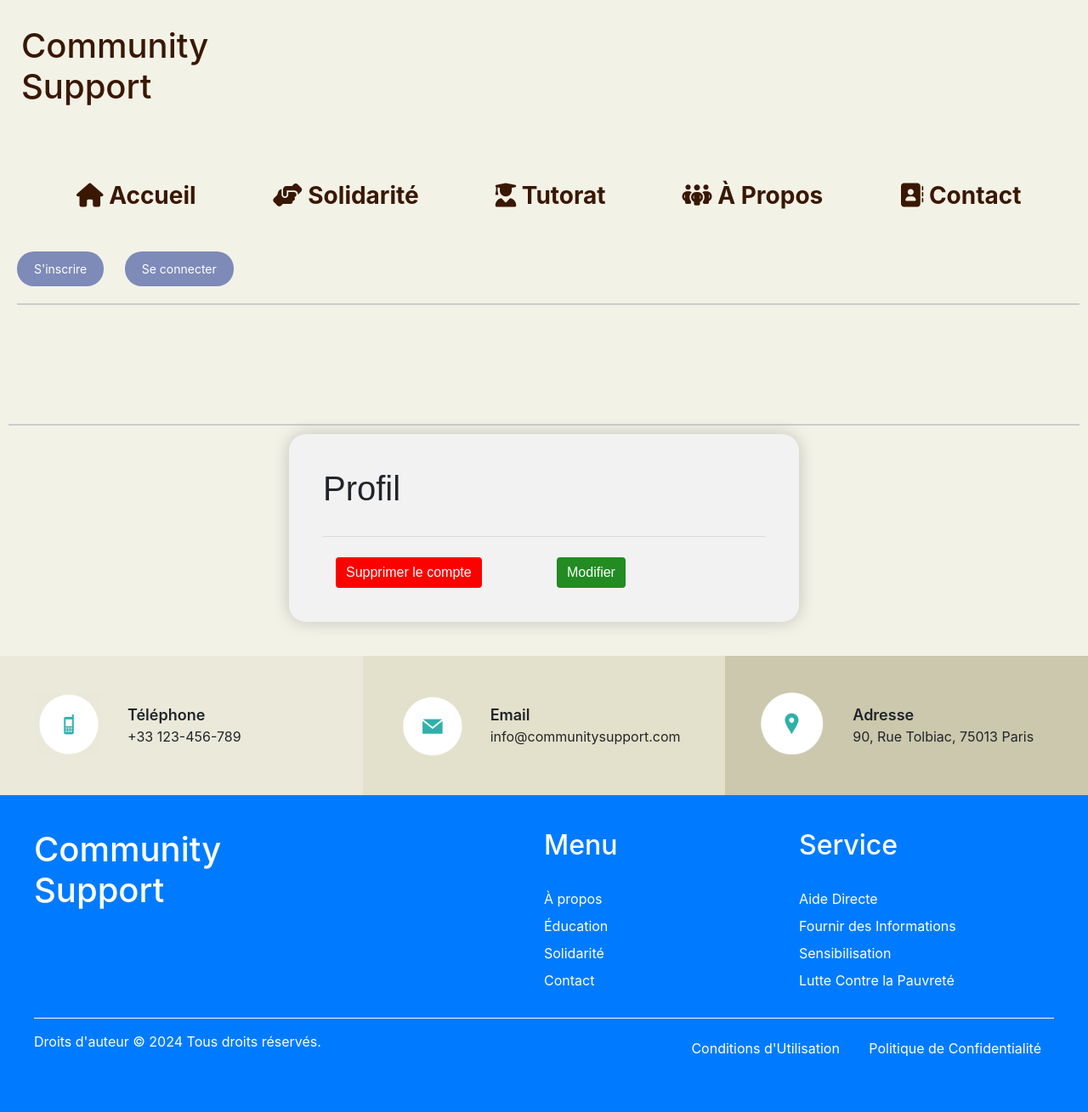
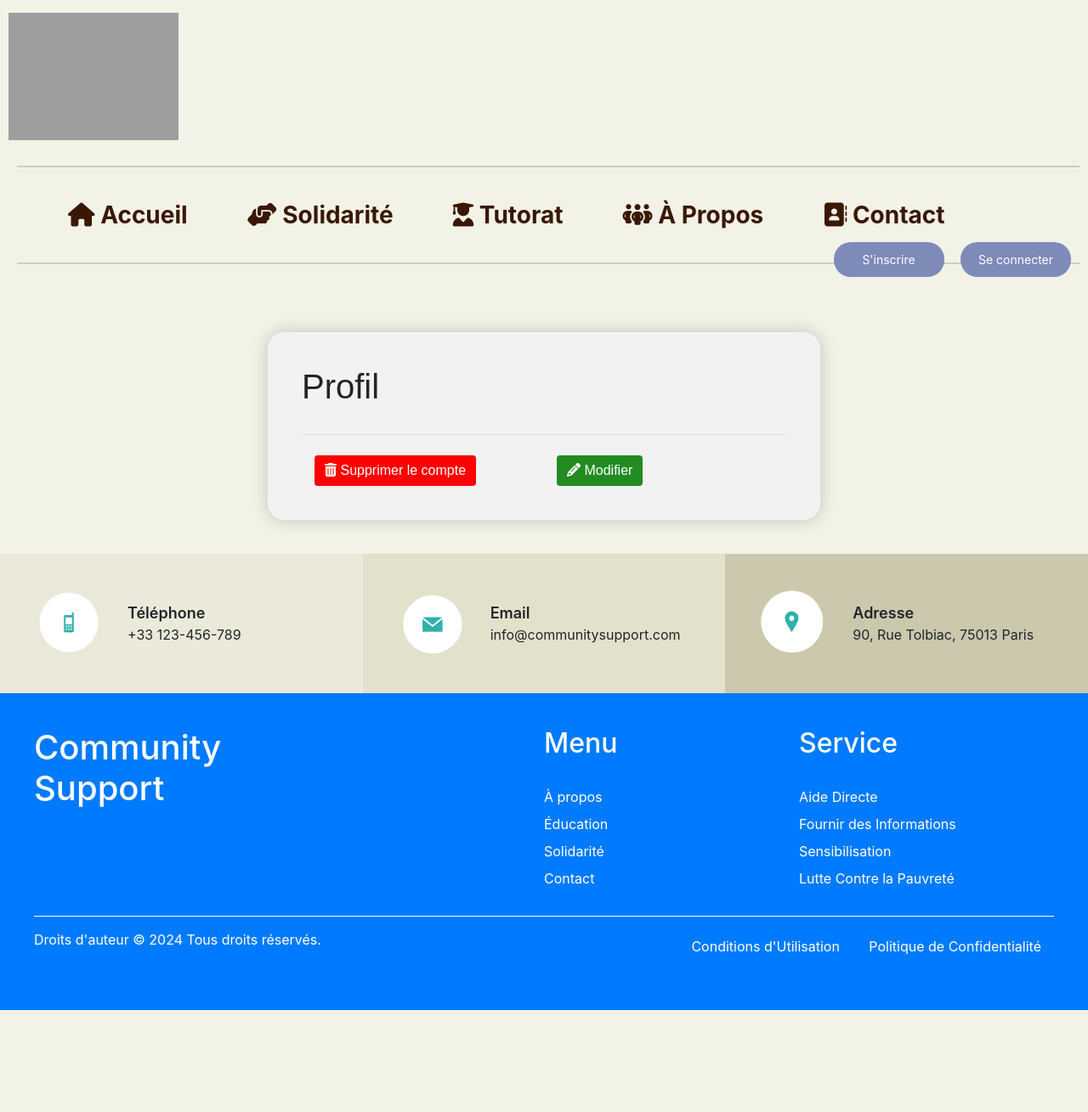
Before and after one commit to lilHmidou/community_support, a Symfony app: template templates/user/show.html.twig in a window 1280 px wide. Shown: the whole page at 85% size. After the commit the page ends 1189 px from the top, so only its background shows below. Run offline with Twig, Linux system fonts and the light colour scheme; the template is opened without the code that fills it, so the values that code supplies are empty; form fields are guessed from the names that the template uses; style sheets or scripts are compiled from the project's sources; some libraries are stand-ins or nearby versions; grey boxes are pictures that could not be loaded.

Commit message:
Update header and other pages with icons

```diff
--- a/assets/styles/form.css
+++ b/assets/styles/form.css
@@ -5,7 +5,7 @@
     padding: 40px; /* Un peu plus d'espace intérieur */
     border-radius: 20px; /* Bords plus arrondis */
     box-shadow: 0 0 20px rgba(0, 0, 0, 0.2); /* Ombre légèrement plus prononcée */
-    max-width: 600px; /* Réduit légèrement la largeur pour une meilleure lisibilité */
+    max-width: 650px; /* Réduit légèrement la largeur pour une meilleure lisibilité */
     margin: 0 auto;
     margin-bottom: 40px;
 }
@@ -55,6 +55,21 @@
 /* Style pour les boutons du formulaire au survol */
 .form-group button:hover {
     background-color: #0056b3;
+}
+
+button {
+    transition: transform 0.3s ease; /* Ajouter une transition sur la propriété transform */
+}
+
+button:hover {
+    transform: scale(1.1);
+}
+
+.btn-unstyled {
+    border: none;
+    background: none;
+    padding: 0;
+    color: red;
 }
 
 .custom-checkbox {
--- a/assets/styles/header.css
+++ b/assets/styles/header.css
@@ -1,17 +1,20 @@
-
-
 .header {
-    padding: 15px 0 120px 10px;
+    padding: 15px 0 80px 10px;
+    position: relative;
 }
 
 .logo {
-    font-size: 40px;
-    font-weight: bold;
-    color: #3A1700;
-    margin: 0;
-    padding: 15px;
-    padding-bottom: 40px;
+    width: 200px; /* Définit la largeur du logo */
+    height: auto; /* Maintient le ratio de l'image */
+    transition: transform 0.3s ease;
+    margin-right: 20px; /* Décalage vers la droite */
+    margin-bottom: 30px; /* Ajout d'espace en bas */
 }
+
+.logo:hover {
+    transform: scale(1.1); /* Fait grossir le logo lorsqu'il est survolé */
+}
+
 
 /* Sélecteur d'élément */
 nav a {
@@ -19,66 +22,67 @@ nav a {
     font-size: 28px;
     font-weight: bold;
     padding: 35px;
-    margin: 0 10px;
 }
 
-.header-btn {
+.btn-side {
+    top: 285px;
+    right: 0;
+    position: absolute;
+}
+
+.btn-header {
+    width: 130px;
+    transition: transform 0.3s ease;
     background-color: #7E8AB8;
     color: white;
     padding: 10px 20px;
     border-radius: 20px;
     font-size: 14px;
-    margin: 10px;
     border: none;
+    margin: 0 20px 0 -5px;
+}
+
+.btn-header:hover {
+    transform: scale(1.1); /* Fait grossir le logo lorsqu'il est survolé */
 }
 
 .separator {
     border: none;
     border-top: 2px solid #ccc;
-    margin: 10px;
-}
-
-
-/* Style pour le bouton de déclenchement du menu déroulant */
-.btn.dropdown-toggle {
-    background-color: transparent; /* Fond transparent */
-    color: #000; /* Couleur du texte */
-    border: none; /* Suppression de la bordure */
-    font-size: 30px; /* Taille de la police */
-    padding: 5px 10px; /* Espacement interne */
-    margin-left: -100px; /* Ajustement de la position vers la gauche */
-}
-
-.btn.dropdown-toggle:hover {
-    color: #007bff; /* Couleur du texte au survol */
+    margin: 0 10px;
 }
 
 /* Style pour le nav bar dès que le User est connecté */
 
 .navbar {
     position: absolute;
-    margin-bottom:-150px;
+    margin-bottom: -150px;
     display: flex;
 }
 
-.navbar .menu{
+.navbar .menu {
     position: absolute;
-    top: -100px;
-    right:50px;
+    top: -105px;
+    right: 50px;
     font-size: 90px;
     align-content: center;
+    transition: transform 0.3s ease;
+}
+
+.navbar .menu:hover {
+    transform: scale(1.1); /* Fait grossir le logo lorsqu'il est survolé */
 }
 
 
-@media  screen {
+@media screen {
     .nav-links {
-        top:0;
+        top: 0;
         position: absolute;
         background-color: rgba(255, 255, 255, 0.20);
         backdrop-filter: blur(10px);
         z-index: 1000;
         right: -150%; /* Cacher la barre latérale */
-        height: 100vh;
+        height: 85vh;
         width: 100vw;
         display: flex;
         justify-content: center;
@@ -90,15 +94,23 @@ nav a {
         right: 0; /* Déplacer la barre latérale à l'intérieur de l'écran lorsqu'elle est active */
     }
 
-    .navbar .nav-links ul li a{
+    .navbar .nav-links ul li a {
         margin: 15px 0;
         font-size: 1.5em;
+        color: #3A1700;
+        font-weight: bold;
+        background-color: transparent;
+        transition: transform 0.3s ease; /* Ajouter une transition sur la propriété transform */
+    }
+
+    .navbar .nav-links ul li a:hover {
+        transform: translateX(5px);
     }
 
     .nav-links ul {
         display: flex;
         flex-direction: column;
         align-items: center;
-        list-style-type: none; /* Désactiver les puces */
+        list-style-type: none; /* Désactiver les puces*/
     }
 }
--- a/src/Form/RegistrationFormType.php
+++ b/src/Form/RegistrationFormType.php
@@ -59,21 +59,18 @@ class RegistrationFormType extends AbstractType
                 'expanded' => true,  // Cette option génère des boutons radio au lieu d'une liste déroulante
                 'multiple' => false, // Sélection unique
             ])
-
             ->add('DOB', BirthdayType::class, [
                 'attr' => [
                     'class' => 'form-control'
                 ],
                 'label' => 'Date de naissance',
             ])
-
             ->add('email', EmailType::class, [
                 'attr' => [
                     'class' => 'form-control'
                 ],
                 'label' => 'Email',
             ])
-
             ->add('plainPassword', PasswordType::class, [
                 // instead of being set onto the object directly,
                 // this is read and encoded in the controller
@@ -95,6 +92,8 @@ class RegistrationFormType extends AbstractType
                     ]),
                 ],
                 'label' => 'Mot de passe',
+                'help' => 'Votre mot de passe doit comporter au moins : ',
+
             ])
             ->add('agreeTerms', CheckboxType::class, [
                 'mapped' => false,
--- a/templates/fragments/header.html.twig
+++ b/templates/fragments/header.html.twig
@@ -1,4 +1,3 @@
-
 <!DOCTYPE html>
 <head>
     <meta name="viewport" content="width=device-width, initial-scale=1.0">
@@ -7,9 +6,8 @@
 </head>
 
 <header class="header">
-                <div class="logo mr-3">
-                    <h1 class="header-title">Community<br>Support</h1>
-                </div>
+    <img src="{{ asset('images/header/logo.svg') }}" alt="logo" class="logo">
+    <hr class="separator">
 
     <nav class="nav align-items-center" style="padding-left: 35px;">
 
@@ -37,50 +35,61 @@
 
     {% if app.user %}
         {# Afficher le menu de profil pour les utilisateurs connectés #}
-            <!--
-            <div class="dropdown">
-                <button class="btn btn-secondary dropdown-toggle" type="button" id="dropdownMenuButton" data-bs-toggle="dropdown" aria-expanded="false">
-                    <i class="fa-solid fa-user"></i>
-                </button>
-                <ul class="dropdown-menu" aria-labelledby="dropdownMenuButton">
-                    <li><a class="dropdown-item" href="{{ path('profil') }}">Mon profil</a></li>
-                    <li><a class="dropdown-item" href="{{ path('changePassword') }}">Changer mon mot de passe</a></li>
-                    <li><a class="dropdown-item" href="#">Mes posts</a></li>
-                    <li><a class="dropdown-item" href="#">Paramètres</a></li>
-                    <li><a class="dropdown-item" href="/logout">Déconnexion</a></li>
-                </ul>
-            </div>
-            -->
 
         <nav class="navbar">
             <div class="nav-links">
                 <ul>
-                        <li><a class="dropdown-item" href="{{ path('profil') }}">Mon profil</a></li>
-                        <li><a class="dropdown-item" href="{{ path('changePassword') }}">Changer mon mot de passe</a></li>
-                        <li><a class="dropdown-item" href="#">Mes posts</a></li>
-                        <li><a class="dropdown-item" href="#">Paramètres</a></li>
-                        <li><a class="dropdown-item" href="/logout">Déconnexion</a></li>
+                    <li>
+                        <a class="dropdown-item" href="{{ path('profil') }}">
+                            <i class="fa-solid fa-user"></i>
+                            <span>Mon profil</span>
+                        </a>
+                    </li>
+                    <li>
+                        <a class="dropdown-item" href="{{ path('changePassword') }}">
+                            <i class="fa-solid fa-key"></i>
+                            <span>Changer mon mot de passe</span>
+                        </a>
+                    </li>
+                    <li>
+                        <a class="dropdown-item" href="#">
+                            <i class="fa-solid fa-pen-to-square"></i>
+                            <span>Mes posts</span>
+                        </a>
+                    </li>
+                    <li>
+                        <a class="dropdown-item" href="#">
+                            <i class="fa-solid fa-gear"></i>
+                            <span>Paramètres</span>
+                        </a>
+                    </li>
+                    <li><a class="dropdown-item" href="/logout">
+                            <i class="fa-solid fa-right-from-bracket"></i>
+                            <span>Se déconnecter</span>
+                        </a>
+                    </li>
                 </ul>
             </div>
             <btn type="button">
                 <i class="fa-solid fa-circle-user menu" style="color: #7e8ab8;"></i>
             </btn>
         </nav>
+        <hr class="separator" style="margin-top: 134px;">
 
     {% else %}
         {# Afficher les boutons pour les utilisateurs non connectés #}
+        <div class="btn-side">
             <a href="{{ path('register') }}">
-                <button class="header-btn">S'inscrire</button>
+                <button class="btn-header">S'inscrire</button>
             </a>
             <a href="{{ path('login') }}">
-                <button class="header-btn">Se connecter</button>
+                <button class="btn-header">Se connecter</button>
             </a>
+        </div>
+        <hr class="separator">
     {% endif %}
-
-    <hr class="separator">
 </header>
 
-<hr class="separator">
 
 
 <!-- Scripts de Bootstrap -->
@@ -89,6 +98,8 @@
 <script src="https://cdn.jsdelivr.net/npm/popper.js@1.12.9/dist/umd/popper.min.js"></script>
 <script src="https://stackpath.bootstrapcdn.com/bootstrap/4.5.2/js/bootstrap.min.js"></script>
 <script src="https://kit.fontawesome.com/d3a313e584.js" crossorigin="anonymous"></script>
-<script src="https://cdn.jsdelivr.net/npm/bootstrap@5.3.3/dist/js/bootstrap.bundle.min.js" integrity="sha384-YvpcrYf0tY3lHB60NNkmXc5s9fDVZLESaAA55NDzOxhy9GkcIdslK1eN7N6jIeHz" crossorigin="anonymous"></script>
+<script src="https://cdn.jsdelivr.net/npm/bootstrap@5.3.3/dist/js/bootstrap.bundle.min.js"
+        integrity="sha384-YvpcrYf0tY3lHB60NNkmXc5s9fDVZLESaAA55NDzOxhy9GkcIdslK1eN7N6jIeHz"
+        crossorigin="anonymous"></script>
 
 </html>
--- a/templates/user/show.html.twig
+++ b/templates/user/show.html.twig
@@ -7,7 +7,7 @@
         {{ parent() }}
         <link rel="stylesheet" href="{{ asset('styles/form.css') }}">
     {% endblock %}
-    <div class="form" style="width: 650px">
+    <div class="form">
         <h1>Profil</h1>
         {{ form_start(profilForm) }}
             <div class="row g-3">
@@ -34,21 +34,32 @@
 
         <div class="row">
             <div class="col">
-            <button id="deleteButton" type="button" class="btn btn-primary" style="background-color: red; border: none; margin-right: 15px;">Supprimer le compte</button>
+            <button id="deleteButton" type="button" class="btn btn-primary" style="background-color: red; border: none; margin-right: 15px;">
+                <i class="fa-solid fa-trash-can"></i>
+                <span>Supprimer le compte</span>
+            </button>
             <!-- Modal -->
             <div class="modal fade" id="confirmDeleteModal" tabindex="-1" aria-labelledby="confirmDeleteModalLabel" aria-hidden="true">
                 <div class="modal-dialog">
                     <div class="modal-content">
                         <div class="modal-header">
                             <h5 class="modal-title" id="confirmDeleteModalLabel">Confirmation de suppression</h5>
-                            <button type="button" class="btn-close" data-bs-dismiss="modal" aria-label="Close"></button>
+                            <button type="button" class="btn-unstyled" data-bs-dismiss="modal"><i class="fa-solid fa-xmark"></i></button>
                         </div>
                         <div class="modal-body">
                             Es-tu vraiment sûr de vouloir supprimer ton compte ?
                         </div>
                         <div class="modal-footer">
-                            <button type="button" class="btn btn-secondary" data-bs-dismiss="modal">Annuler</button>
-                            <a href="{{ path('delete') }}" id="confirmDeleteButton" class="btn btn-danger">Supprimer</a>
+                            <button type="button" class="btn btn-secondary" data-bs-dismiss="modal">
+                                <i class="fa-solid fa-delete-left"></i>
+                                <span>Annuler</span>
+                            </button>
+                            <button type="button" style="border: none;">
+                                <a href="{{ path('delete') }}" id="confirmDeleteButton" class="btn btn-danger">
+                                    <i class="fa-solid fa-trash-can"></i>
+                                    <span>Supprimer</span>
+                                </a>
+                            </button>
                         </div>
                     </div>
                 </div>
@@ -56,7 +67,10 @@
             </div>
             <div class="col">
                 <a href="{{ path('update') }}">
-                    <button id="editButton" type="button" class="btn btn-primary" style="background-color: forestgreen; border: none;">Modifier</button>
+                    <button id="editButton" type="button" class="btn btn-primary" style="background-color: forestgreen; border: none;">
+                        <i class="fa-solid fa-pencil"></i>
+                        <span>Modifier</span>
+                    </button>
                 </a>
             </div>
         </div>
--- a/templates/user/update.html.twig
+++ b/templates/user/update.html.twig
@@ -7,7 +7,7 @@
         {{ parent() }}
         <link rel="stylesheet" href="{{ asset('styles/form.css') }}">
     {% endblock %}
-    <div class="form" style="width: 650px">
+    <div class="form">
         <h1> Modification du profil </h1>
         {{ form_start(editForm) }}
             <div class="row g-3">
```
Also changed, not shown: src/Form/ProfilFormType.php (+5 -5 lines), templates/security/login.html.twig (+16 -0 lines), templates/user/update_password.html.twig (+30 -1 lines), public/images/header/logo.svg (added), public/images/header/menu-btn.png (deleted), public/images/user.png (added). Lines whose indentation alone changed are shown as unchanged.
